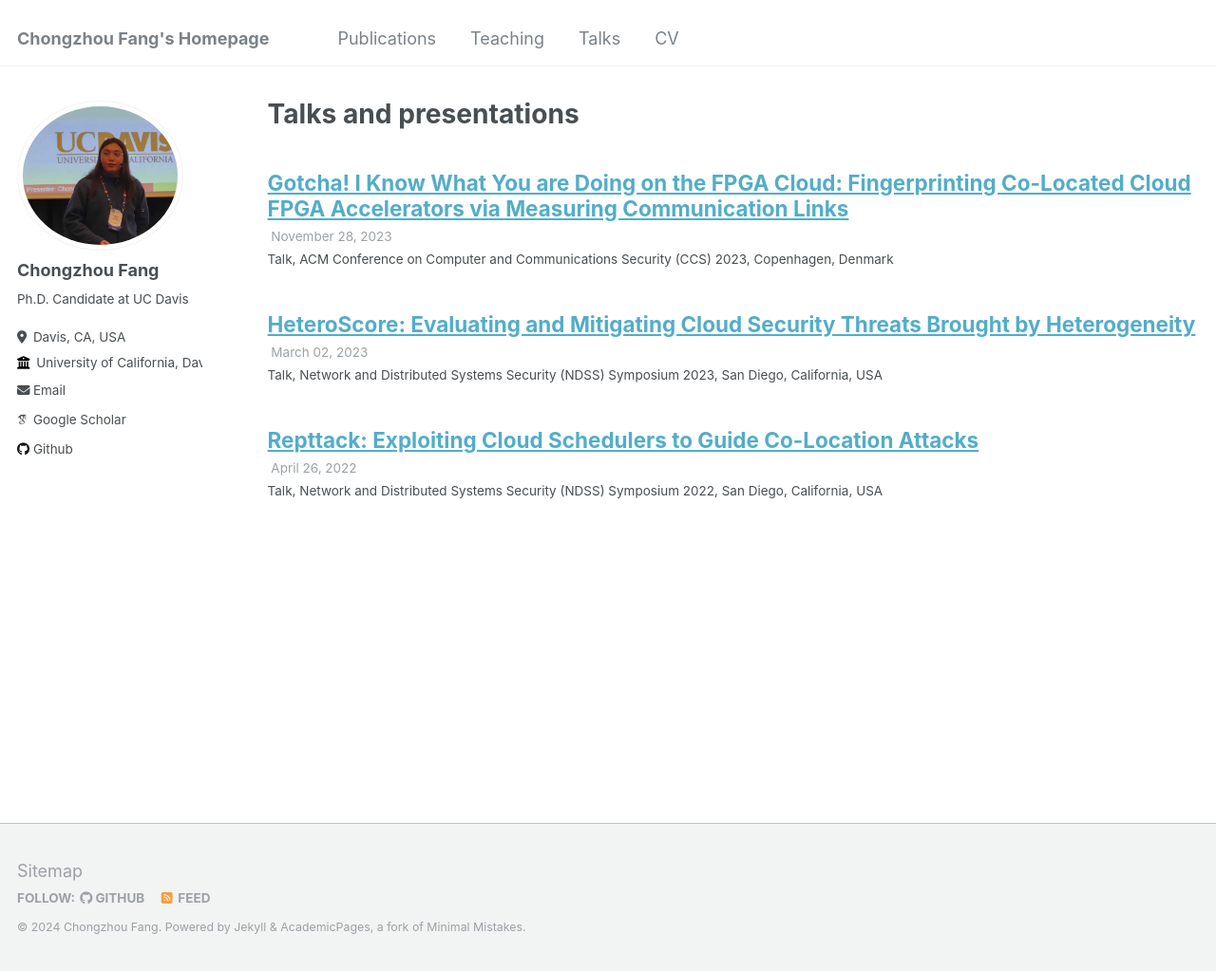
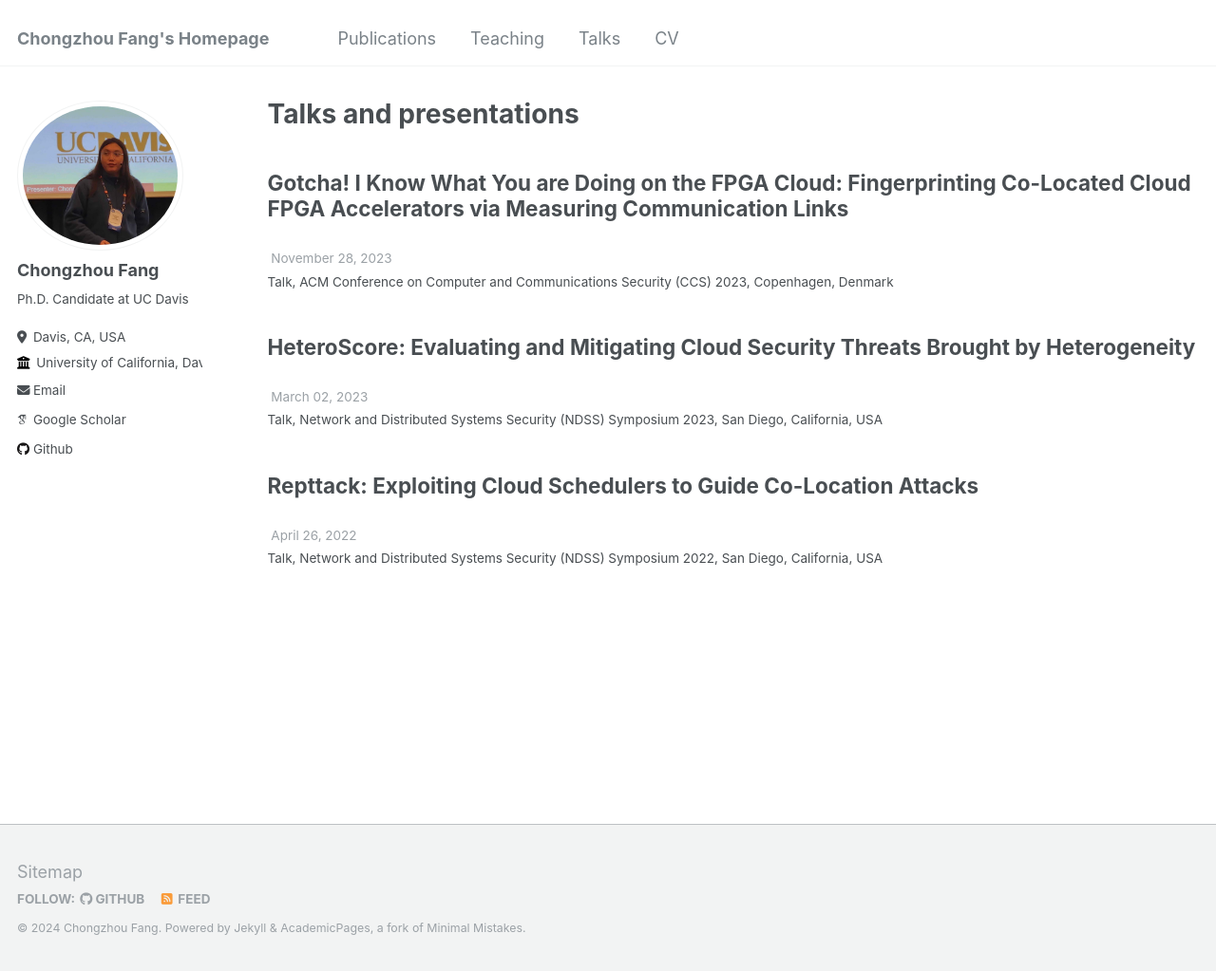
Before and after one commit to ChongzhouFang/ChongzhouFang.github.io, a Jekyll site: the page built from _pages/talks.html, in a window 1280 px wide and 1023 px high. Shown: the whole window at 95% size. Built offline with Jekyll 4.4.1, drawn with Linux system fonts in a browser that asks for light colours; some web fonts are replaced.

Commit message:
update talk

```diff
--- a/_includes/archive-single-talk.html
+++ b/_includes/archive-single-talk.html
@@ -26,11 +26,12 @@
       </div>
     {% endif %}
     <h2 class="archive__item-title" itemprop="headline">
-      {% if post.link %}
+      <!-- {% if post.link %}
         <a href="{{ post.link }}">{{ title }}</a> <a href="{{ base_path }}{{ post.url }}" rel="permalink"><i class="fa fa-link" aria-hidden="true" title="permalink"></i><span class="sr-only">Permalink</span></a>
       {% else %}
         <a href="{{ base_path }}{{ post.url }}" rel="permalink">{{ title }}</a>
-      {% endif %}
+      {% endif %} -->
+      <p>{{ title }}</p>
     </h2>
     {% if post.read_time %}
       <p class="page__meta"><i class="fa fa-clock-o" aria-hidden="true"></i> {% include read-time.html %}</p>
```
